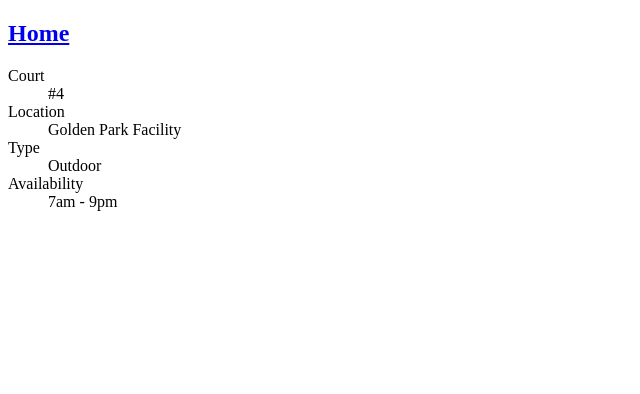
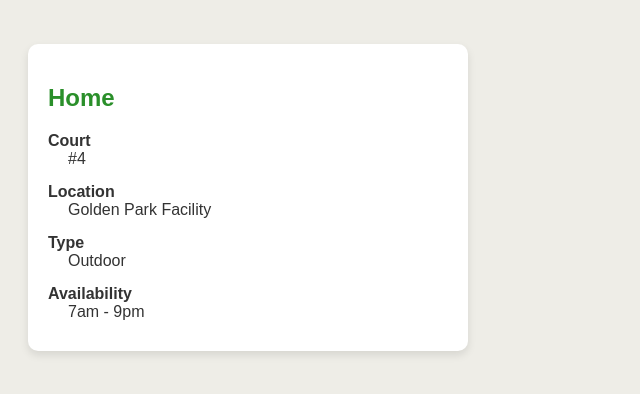
Before and after one commit to yisaan/csc437-project, a website: page packages/proto/public/court.html in a window 1280 px wide. Shown: the whole page, without its empty margins (0-640 px from the left). Drawn offline with Linux system fonts and the light colour scheme.

Commit message:
lab3 done

```diff
--- a/packages/proto/public/court.html
+++ b/packages/proto/public/court.html
@@ -2,6 +2,7 @@
 <html>
 <head>
   <title>Pickleball Court</title>
+  <link rel="stylesheet" href="/styles/page.css" />
 </head>
 <body>
   <dl>
--- /dev/null
+++ b/packages/proto/public/styles/page.css
@@ -0,0 +1,42 @@
+@import url('tokens.css');
+
+body {
+    font-family: Arial, sans-serif;
+    background-color: var(--color-background-page);
+    color: var(--color-text);
+    padding: 20px;
+}
+
+header {
+    color: var(--color-text-inverted);
+    background-color: var(--color-background-header);
+}
+
+h2 a {
+    text-decoration: none;
+    color: var(--color-link);
+}
+
+h2 a:hover {
+    text-decoration: underline;
+}
+
+dl {
+    background-color: var(--color-text-inverted);
+    padding: 20px;
+    border-radius: 10px;
+    box-shadow: 0 4px 8px rgba(0, 0, 0, 0.1);
+  max-width: 400px;
+}
+
+dt {
+    font-weight: bold;
+    margin-top: 15px;
+    color: var(--color-text);
+}
+
+dd {
+    margin-left: 20px;
+    margin-bottom: 10px;
+    color: var(--color-text);
+}
--- /dev/null
+++ b/packages/proto/public/styles/tokens.css
@@ -0,0 +1,11 @@
+:root {
+    /* Colors */
+    --color-accent: rgb(42 143 42);
+    --color-accent-inverted: rgb(255 208 0);
+    --color-link: var(--color-accent);
+    --color-link-inverted: var(--color-accent-inverted);
+    --color-text: rgb(51 51 51);
+    --color-text-inverted: rgb(255 255 255);
+    --color-background-header: var(--color-accent);
+    --color-background-page: rgb(238 237 231);
+}
```
Also changed, not shown: package.json (added, +14 -0 lines), packages/proto/public/drill.html (+1 -0 lines), packages/proto/public/game.html (+1 -0 lines), packages/proto/public/gear.html (+1 -0 lines), packages/proto/public/index.html (+1 -0 lines), packages/proto/public/player.html (+1 -0 lines), packages/proto/public/tournament.html (+1 -0 lines), 1 other file.
